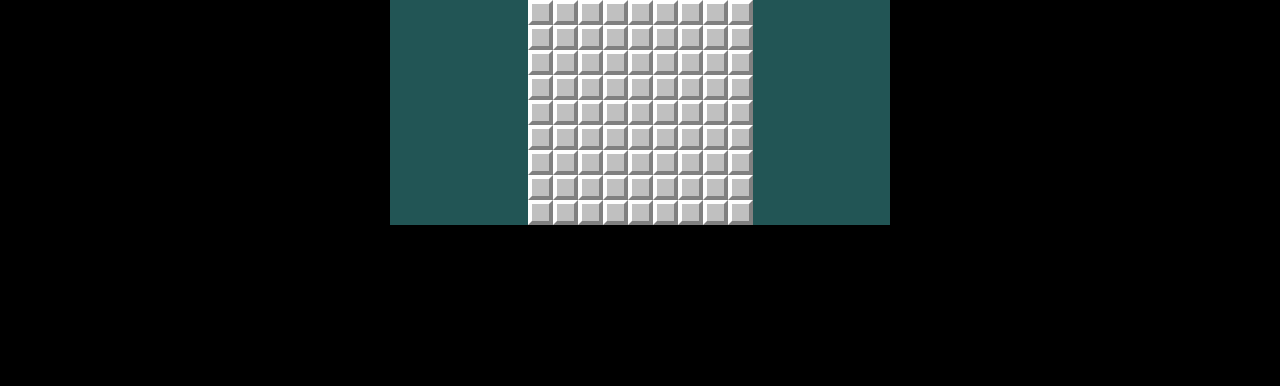
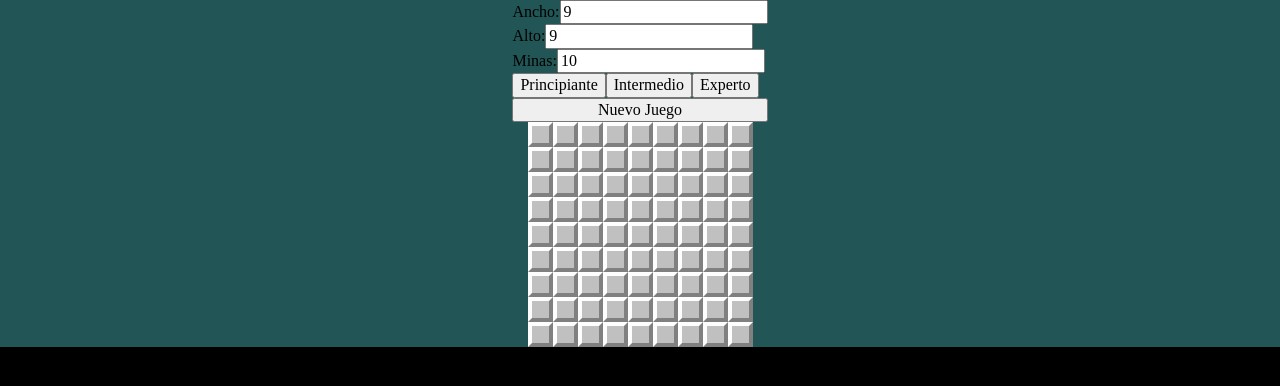
Before and after one commit to flamas472/BuscaMinas, a plain HTML site: page index.html in a window 1280 px wide. Drawn offline with Linux system fonts and the light colour scheme.

Commit message:
refactor terminado + formulario de nivel

```diff
--- a/JS/buscaMinas.js
+++ b/JS/buscaMinas.js
@@ -47,31 +47,6 @@ class Casilla {
         this.contenedor.addEventListener('contextmenu', e => e.preventDefault());
         this.contenedor.addEventListener('selectionchange', e => e.preventDefault());
     }
-    /*revelar(doDefault = true) {
-
-        if(this.estado == 'revelado') {
-            //si ya esta revelada no hace nada
-        } else if(this.estado == 'oculto'){
-            //si está oculta cambio estado a revelado
-            this.contenedor.removeChild(this.contiene.contenido);
-            this.contenedor.className = 'casilla revelada';
-            //this.contiene = null;
-            this.estado = 'revelado';
-            if(this.minasEnContacto == 0) {
-                //si no tiene minas en contacto revelo adyacentes
-                this.revelarAdyacentes();
-            } else {
-                //si tiene minas en contacto coloco el numero y el boton delante
-                 //this.contenedor.innerText = this.minasEnContacto;
-                 let numero = new CasillaNumero(this);
-                 this.contenedor.append(numero.contenido);
-            }
-            if(doDefault) {
-                this.mapa.revisarCasillasSeguras();
-            }
-        }
-
-    }*/
     llenarConMina() {
         this.revelar = this.revelarMina;
     }
@@ -162,10 +137,15 @@ class CasillaNumero {
         this.contenido.innerText = casilla.minasEnContacto;
         this.contenido.className = 'contenido numero' + this.casilla.minasEnContacto;
         this.contenido.addEventListener('contextmenu', this.clickDerecho.bind(this));
+        this.contenido.addEventListener('mousedown', this.mouseDown.bind(this));
     }
     clickDerecho(e) {
         e.preventDefault();
         this.casilla.revelarAdyacentes();
+
+    }
+    mouseDown(e) {
+
     }
 }
 class Banderita {
@@ -181,11 +161,15 @@ class Banderita {
 }
 
 class Mapa {
-    constructor(ancho, alto, cantidadDeMinas = Math.floor((ancho + alto) / 2 +1)) {
+    constructor(ancho = 9, alto = 9, cantidadDeMinas = 10) {
         this.ancho = ancho;
         this.alto = alto;
         this.matriz = [];
-        this.cantidadDeMinas = cantidadDeMinas;
+        if(cantidadDeMinas >= this.ancho * this.alto) {
+            this.cantidadDeMinas = this.ancho * this.alto / 4;
+        } else {
+            this.cantidadDeMinas = cantidadDeMinas;
+        }
         this.minas = [];
         this.llenarMatriz(ancho, alto);
         this.contenedor = document.createElement('div');
@@ -198,7 +182,7 @@ class Mapa {
 
     llenarMinas(positionIgnore = new Position(this.ancho, this.alto)) {
         while(this.minas.length < this.cantidadDeMinas) {
-            this.añadirMina();
+            this.añadirMina(positionIgnore);
         }
     }
 
@@ -206,8 +190,8 @@ class Mapa {
         let x = Math.floor(Math.random()*this.ancho);
         let y = Math.floor(Math.random()*this.alto);
         let pos = new Position(x, y);
-        if(this.minas.some(aPos => aPos.equals(pos) || aPos.equals(positionIgnore))) {
-            //si coincide con el primer click o con una mina anterior, se saltea esta posicion
+        if(this.minas.some(aPos => aPos.equals(pos)) || pos.equals(positionIgnore)) {
+            console.log(pos.toString() + 'ignorado');
         } else {
             this.minas.push(pos);
         }
@@ -323,14 +307,132 @@ class Mapa {
     }
 }
 
-const link = document.createElement('link');
-link.rel = 'stylesheet';
-link.href = 'Styles.css';
-document.getElementsByTagName('head')[0].appendChild(link);
-const buscaMinas = document.getElementById("buscaMinas");
-//let titulo = document.createElement('div');
-//titulo.
-//buscaMinas.appendChild();
+class Buscaminas {
+    constructor(id = 'buscaMinas') {
+        //agregar hoja de estilos
+        const link = document.createElement('link');
+        link.rel = 'stylesheet';
+        link.href = 'Styles.css';
+        document.getElementsByTagName('head')[0].appendChild(link);
+        //obtener contenedor
+        this.contenedor = document.getElementById(id);
+        this.contenedor.style.display = 'flex';
+        this.contenedor.style.flexDirection = 'column';
+        //agregar botones
+        this.contenedor.appendChild(this.insertarFormularioNuevoJuego());
+        //this.insertarFormularioNuevoJuego();
+        //this.contenedor.appendChild();
 
-const mapa = new Mapa(9, 9, 10);
-buscaMinas.appendChild(mapa.contenedor);
+        //agregar mapa
+        this.insertarNuevoMapa(9, 9, 10);
+        //this.mapa = new Mapa(9, 9, 10);
+        //this.contenedor.appendChild(this.mapa.contenedor);
+    }
+
+    insertarNuevoMapa(ancho = 9, alto = 9, minas = 10) {
+        if(this.contenedor.childElementCount > 1) {
+            this.contenedor.removeChild(this.mapa.contenedor);
+        }
+
+        this.mapa = new Mapa(ancho, alto, minas);
+        this.contenedor.appendChild(this.mapa.contenedor);
+    }
+
+    insertarFormularioNuevoJuego() {
+        let formNuevoJuego = document.createElement('form');
+
+        let divAncho = document.createElement('div');
+        let labelAncho = document.createElement('label');
+        labelAncho.innerText = 'Ancho:';
+        labelAncho.htmlFor = 'ancho';
+        let inputAncho = document.createElement('input');
+        inputAncho.id = 'ancho';
+        inputAncho.type = 'number';
+        inputAncho.value = '9';
+        divAncho.appendChild(labelAncho);
+        divAncho.appendChild(inputAncho);
+
+        let divAlto = document.createElement('div');
+        let labelAlto = document.createElement('label');
+        labelAlto.innerText = 'Alto:';
+        labelAlto.htmlFor = 'alto';
+        let inputAlto = document.createElement('input');
+        inputAlto.id = 'alto';
+        inputAlto.type = 'number';
+        inputAlto.value = '9';
+        divAlto.appendChild(labelAlto);
+        divAlto.appendChild(inputAlto);
+
+        let divMinas = document.createElement('div');
+        let labelMinas = document.createElement('label');
+        labelMinas.innerText = 'Minas:';
+        labelMinas.htmlFor = 'Minas';
+        let inputMinas = document.createElement('input');
+        inputMinas.id = 'Minas';
+        inputMinas.type = 'number';
+        inputMinas.value = '10';
+        divMinas.appendChild(labelMinas);
+        divMinas.appendChild(inputMinas);
+
+        formNuevoJuego.appendChild(divAncho);
+        formNuevoJuego.appendChild(divAlto);
+        formNuevoJuego.appendChild(divMinas);
+
+        let modificarNiveles = (ancho, alto, minas) => {
+            inputAncho.value = ancho;
+            inputAlto.value = alto;
+            inputMinas.value = minas;
+
+        }
+
+        let nivel = document.createElement('div');
+        let btnPrincipiante = document.createElement('button');
+        btnPrincipiante.innerText = 'Principiante';
+        btnPrincipiante.onclick = (e) => {
+            e.preventDefault();
+            modificarNiveles(9,9,10);
+        };
+        let btnIntermedio = document.createElement('button');
+        btnIntermedio.innerText = 'Intermedio';
+        btnIntermedio.onclick = (e) => {
+            e.preventDefault();
+            modificarNiveles(16,16,40);
+        };
+        let btnExperto = document.createElement('button');
+        btnExperto.innerText = 'Experto';
+        btnExperto.onclick = (e) => {
+            e.preventDefault();
+            modificarNiveles(30,16,99);
+        };
+        nivel.style.display = 'flex';
+        nivel.appendChild(btnPrincipiante);
+        nivel.appendChild(btnIntermedio);
+        nivel.appendChild(btnExperto);
+        formNuevoJuego.appendChild(nivel);
+
+        let btnSubmit = document.createElement('input');
+        btnSubmit.type = 'submit';
+        btnSubmit.value = 'Nuevo Juego';
+        formNuevoJuego.appendChild(btnSubmit);
+        formNuevoJuego.style.display = 'flex';
+        formNuevoJuego.style.flexDirection = 'column';
+        formNuevoJuego.onsubmit = (e) => {
+            e.preventDefault();
+            if(inputMinas.value >= inputAncho.value * inputAlto.value) {
+                alert('demasiadas minas');
+            } else {
+                this.insertarNuevoMapa(inputAncho.value, inputAlto.value, inputMinas.value);
+            }
+        }
+        return formNuevoJuego;
+    }
+
+
+}
+
+
+
+let buscaMinas = new Buscaminas('buscaMinas');
+//const buscaMinas = document.getElementById("buscaMinas");
+//const mapa = new Mapa(9, 9, 10);
+//buscaMinas.appendChild(mapa.contenedor);
--- a/Styles.css
+++ b/Styles.css
@@ -16,7 +16,7 @@ html {
 }
 #buscaMinas {
     margin: 0 auto;
-    width: 500px;
+    width: 100%;
     background-color: #255;
     display: flex;
     flex-direction: column;
```
